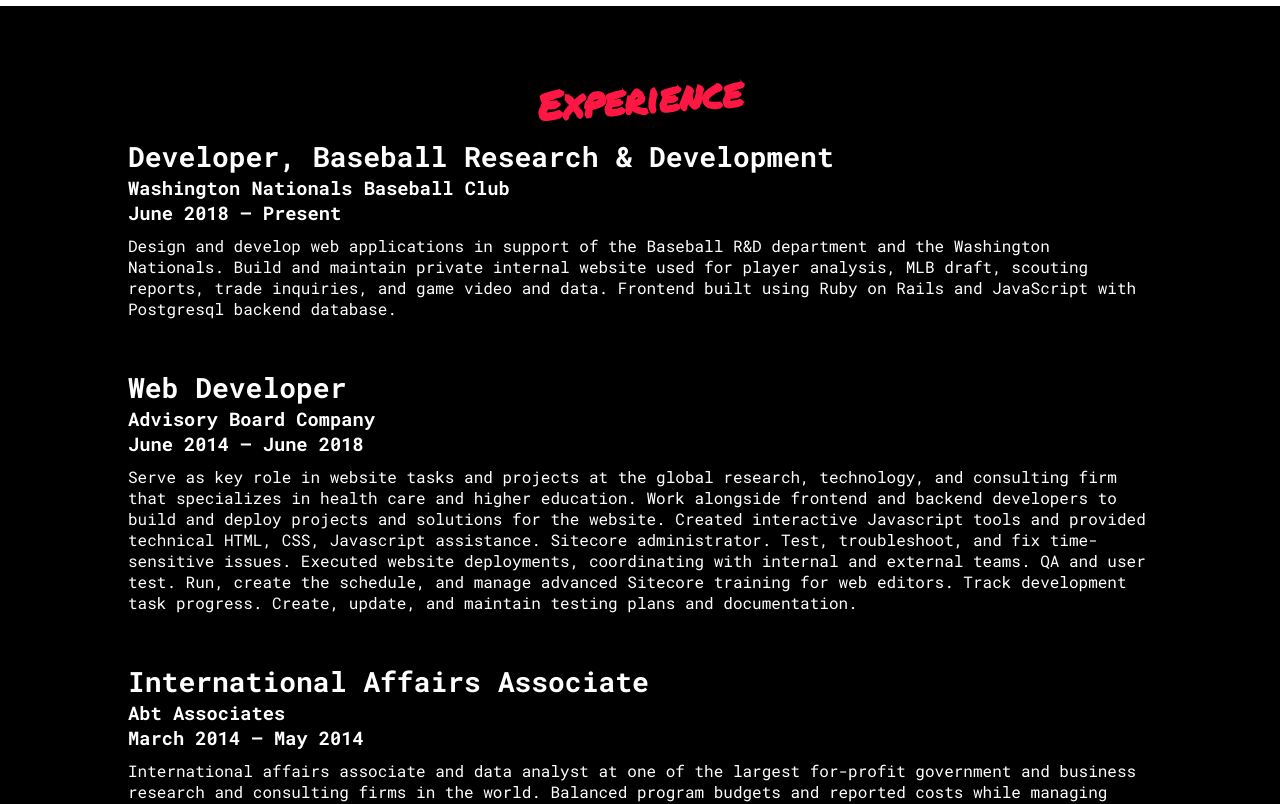
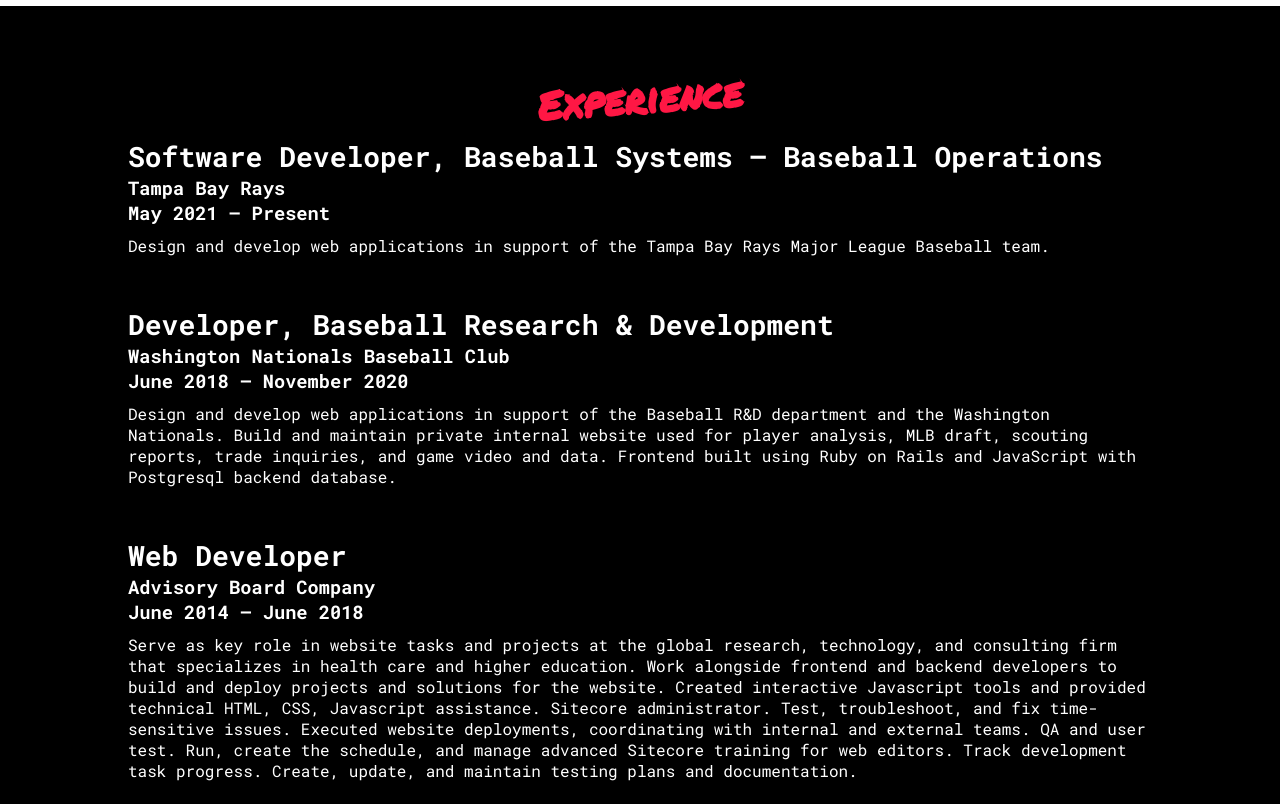
Before and after one commit to teddylopez/tedspace_v3, a React (Create React App) app: page / in a window 1280 px wide. Shown: the part 1900-2704 px from the top of the page. Built offline with nearby package versions, Linux system fonts and the light colour scheme.

Commit message:
Add to resume

```diff
--- a/src/components/Resume/Data.js
+++ b/src/components/Resume/Data.js
@@ -1,7 +1,15 @@
+export const jobFive = {
+  title: "Software Developer, Baseball Systems — Baseball Operations",
+  company: "Tampa Bay Rays",
+  time: "May 2021 – Present",
+  desc:
+    "Design and develop web applications in support of the Tampa Bay Rays Major League Baseball team.",
+};
+
 export const jobOne = {
   title: "Developer, Baseball Research & Development",
   company: "Washington Nationals Baseball Club",
-  time: "June 2018 – Present",
+  time: "June 2018 – November 2020",
   desc:
     "Design and develop web applications in support of the Baseball R&D department and the Washington Nationals. Build and maintain private internal website used for player analysis, MLB draft, scouting reports, trade inquiries, and game video and data. Frontend built using Ruby on Rails and JavaScript with Postgresql backend database.",
 };
@@ -17,7 +25,7 @@
 export const jobThree = {
   title: "International Affairs Associate",
   company: "Abt Associates",
-  time: "March 2014 – May 2014",
+  time: "March 2013 – May 2014",
   desc:
     "International affairs associate and data analyst at one of the largest for-profit government and business research and consulting firms in the world. Balanced program budgets and reported costs while managing organized and up-to-date spreadsheets of project-related data. One of the primary point-of-contacts for two of Abt’s largest international conferences (including airfares, hotel arrangements, passports/visas arrangements), as well as event scheduling and technical day-of support.",
 };
--- a/src/components/Resume/index.js
+++ b/src/components/Resume/index.js
@@ -16,6 +16,7 @@
   jobTwo,
   jobThree,
   jobFour,
+  jobFive,
   educationOne,
   educationTwo,
 } from "../Resume/Data";
@@ -26,6 +27,9 @@
     <ResumeContainer id="experience">
       <ResumeH1>Experience</ResumeH1>
 
+      <ResumeJobWrapper>
+        <JobSection {...jobFive} />
+      </ResumeJobWrapper>
       <ResumeJobWrapper>
         <JobSection {...jobOne} />
       </ResumeJobWrapper>
```
Also changed, not shown: 1 other file (tests, documents, lock files or other folders).
